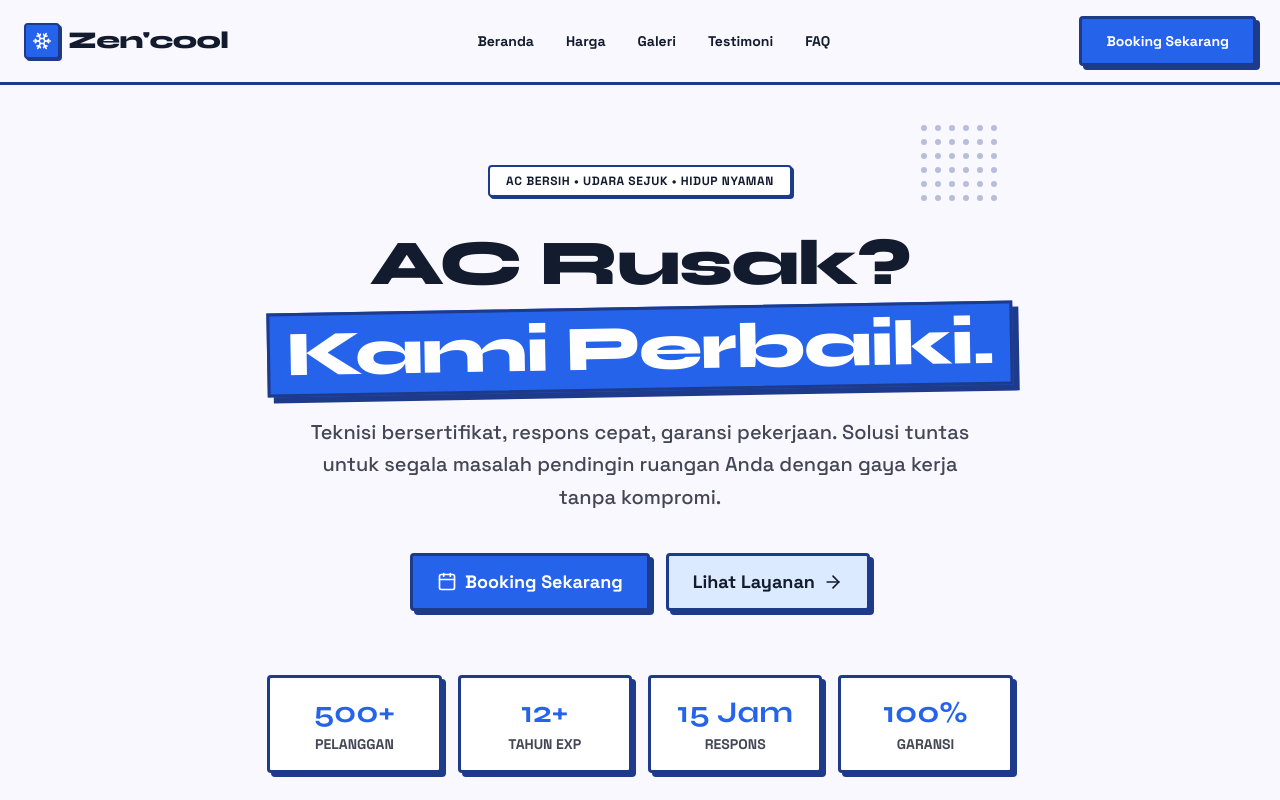
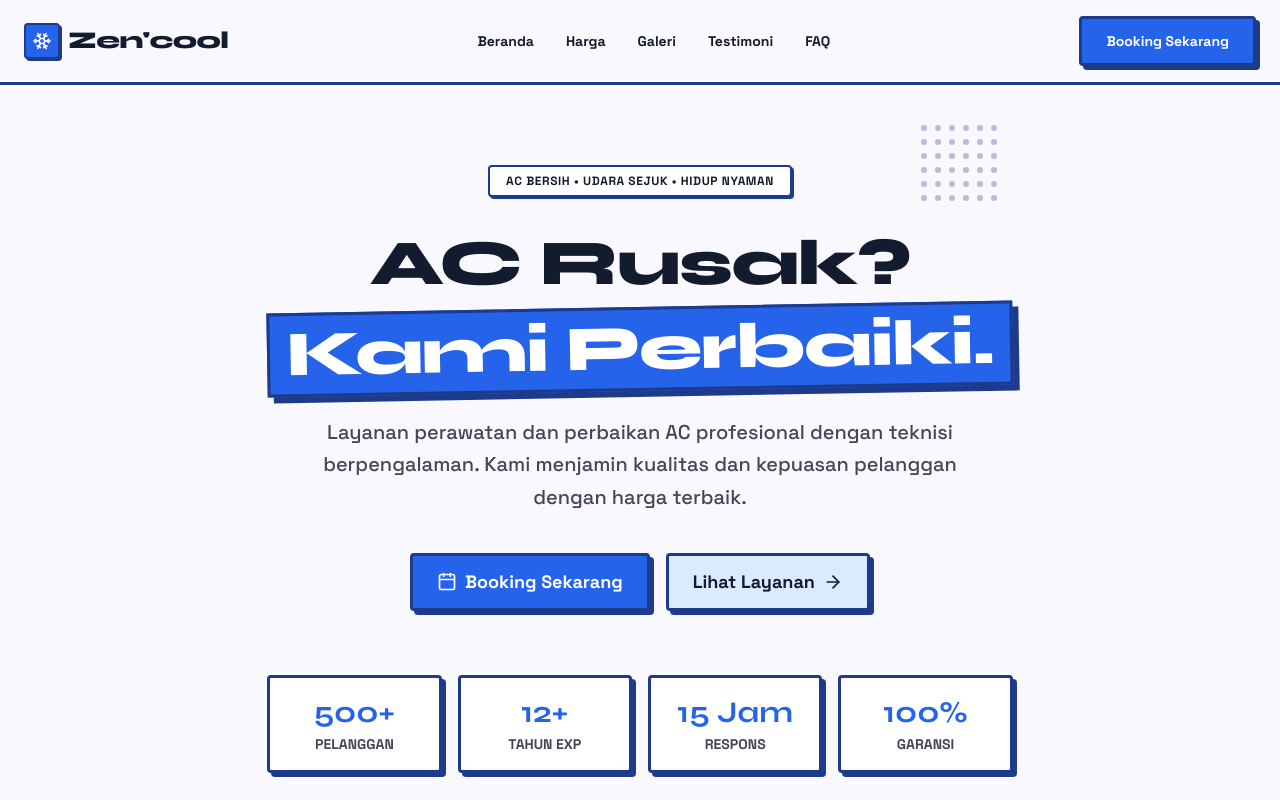
Before and after one commit to AlBasyaar/CV-Zen-Cool, a Next.js app: page / in a window 1280 px wide. Shown: the top 800 px of the page. Built offline with nearby package versions, Linux system fonts and the light colour scheme.

Commit message:
Update footer and hero section content for improved clarity and engagement; adjust layout overflow handling

```diff
--- a/app/components/Footer.tsx
+++ b/app/components/Footer.tsx
@@ -60,19 +60,19 @@ export function Footer() {
 
         <div>
           <h4 className="font-bold text-lg mb-4 text-[#dce3ec] font-[family-name:var(--font-syne)]">
-            Layanan
+            Layanan kami
           </h4>
           <ul className="space-y-2 text-[#b9c8db] font-medium text-sm">
-            <li><a href="#" className="hover:text-white transition-colors">Cuci AC</a></li>
-            <li><a href="#" className="hover:text-white transition-colors">Isi Freon</a></li>
-            <li><a href="#" className="hover:text-white transition-colors">Bongkar Pasang</a></li>
-            <li><a href="#" className="hover:text-white transition-colors">Servis Perbaikan</a></li>
+            <li><a href="" className="hover:text-white transition-colors">Cuci AC</a></li>
+            <li><a href="" className="hover:text-white transition-colors">Isi Freon</a></li>
+            <li><a href="" className="hover:text-white transition-colors">Bongkar Pasang</a></li>
+            <li><a href="" className="hover:text-white transition-colors">Servis Perbaikan</a></li>
           </ul>
         </div>
 
         <div>
           <h4 className="font-bold text-lg mb-4 text-[#dce3ec] font-[family-name:var(--font-syne)]">
-            Perusahaan
+            Tautan kami
           </h4>
           <ul className="space-y-2 text-[#b9c8db] font-medium text-sm">
             <li><a href="#" className="hover:text-white transition-colors">Tentang Kami</a></li>
--- a/app/components/HeroSection.tsx
+++ b/app/components/HeroSection.tsx
@@ -43,8 +43,7 @@ export function HeroSection() {
           transition={{ delay: 0.2 }}
           className="text-lg md:text-xl font-medium max-w-2xl text-[#434655] mb-10 leading-relaxed"
         >
-          Teknisi bersertifikat, respons cepat, garansi pekerjaan. Solusi tuntas untuk segala masalah
-          pendingin ruangan Anda dengan gaya kerja tanpa kompromi.
+          Layanan perawatan dan perbaikan AC profesional dengan teknisi berpengalaman. Kami menjamin kualitas dan kepuasan pelanggan dengan harga terbaik.
         </motion.p>
 
         <motion.div
--- a/app/layout.tsx
+++ b/app/layout.tsx
@@ -15,11 +15,11 @@ const spaceGrotesk = Space_Grotesk({
 });
 
 export const metadata: Metadata = {
-  title: "Service AC Zen'cool | Teknisi AC Terpercaya",
-  description: "Layanan servis AC profesional dengan teknisi bersertifikat, respons cepat, dan garansi pekerjaan. Solusi tuntas untuk segala masalah pendingin ruangan Anda.",
+  title: "Service AC CV Zen'cool | Teknisi AC Terpercaya",
+  description: "AC Bermasalah? Serahkan pada Ahlinya. Kami kembalikan performa dingin AC Anda lewat penanganan cepat dan transparan. Standar kerja tinggi, hasil kerja pasti.",
   openGraph: {
-    title: "Service AC Zen'cool | Teknisi AC Terpercaya",
-    description: "Layanan servis AC profesional dengan teknisi bersertifikat, respons cepat, dan garansi pekerjaan.",
+    title: "Service AC CV Zen'cool | Teknisi AC Terpercaya",
+    description: "AC Bermasalah? Serahkan pada Ahlinya. Penanganan cepat, transparan, dan hasil kerja pasti bergaransi.",
     url: "https://zencool.com",
     siteName: "Zen'cool",
     locale: "id_ID",
@@ -47,9 +47,9 @@ export default function RootLayout({
   children: React.ReactNode;
 }>) {
   return (
-    <html lang="id" className={`${syne.variable} ${spaceGrotesk.variable} overflow-x-hidden max-w-full`}>
-      <body className="font-[family-name:var(--font-space-grotesk)] bg-[#faf8ff] text-[#0F172A] antialiased overflow-x-hidden w-full max-w-full selection:bg-[#2563EB] selection:text-white">
-        <div className="overflow-hidden w-full max-w-full flex flex-col min-h-screen">
+    <html lang="id" className={`${syne.variable} ${spaceGrotesk.variable} overflow-x-clip max-w-full`}>
+      <body className="font-[family-name:var(--font-space-grotesk)] bg-[#faf8ff] text-[#0F172A] antialiased overflow-x-clip w-full max-w-full selection:bg-[#2563EB] selection:text-white">
+        <div className="overflow-x-clip w-full max-w-full flex flex-col min-h-screen">
           {children}
         </div>
       </body>
--- a/app/page.tsx
+++ b/app/page.tsx
@@ -10,7 +10,7 @@ import { Footer } from "./components/Footer";
 
 export default function Home() {
   return (
-    <main className="min-h-screen relative overflow-hidden flex flex-col">
+    <main className="min-h-screen relative overflow-x-clip flex flex-col">
       <Navbar />
       <HeroSection />
       <Ticker />
```
